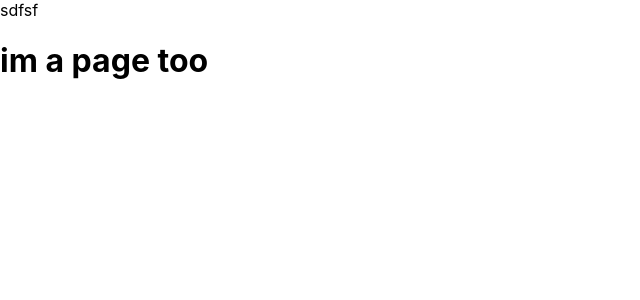
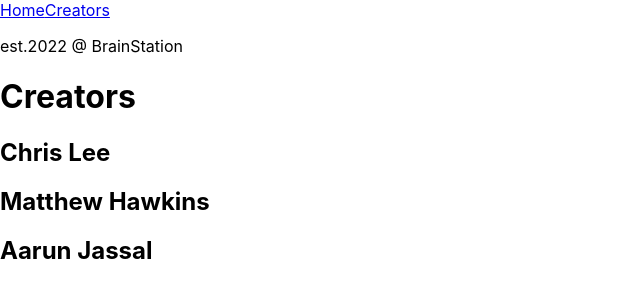
Before and after one commit to Matthew-Hawk/PairProgrammingFrontEnd, a React (Create React App) app: page /creaters in a window 1280 px wide. Shown: the top 300 px of the page, without its empty margins (0-640 px from the left). Built offline with nearby package versions, Linux system fonts and the light colour scheme.

Commit message:
Added all Html elements and Css pages

```diff
--- a/src/Components/Header/Header.js
+++ b/src/Components/Header/Header.js
@@ -1,9 +1,22 @@
 import "./Header.scss"
+
+import {Link} from 'react-router-dom'
 
 function Header (){
 
     return(
-        <>sdfsf</>
+        <>
+            <div className="header">
+                <image className="header__logo" src="#" alt="logo"/>
+                <nav>
+                    <Link to="/">Home</Link>
+                    <Link to="/creaters">Creators</Link>
+                </nav>
+                <div className="header__copy">
+                    <p className="header__copy-text"> est.2022 @ BrainStation</p>
+                </div>
+            </div>
+        </>
     )
 }
 export default Header
--- a/src/pages/CreatersPage/CreatersPage.js
+++ b/src/pages/CreatersPage/CreatersPage.js
@@ -1,6 +1,25 @@
+import './CreatersPage.scss'
+
 function CreatersPage() {
     return (
-        <h1>im a page too</h1>
+        <>
+        <div className='creators-page'>
+            <h1 className='creators-page__title'>Creators</h1>
+            <div className='creators-page__person'>
+                <image className='creators-page__image' src="#" />
+                <h2 className='creators-page__name'>Chris Lee</h2>
+            </div>
+            <div className='creators-page__person'>
+                <image className='creators-page__image' src="#" />
+                <h2 className='creators-page__name'>Matthew Hawkins</h2>
+            </div>
+            <div className='creators-page__person'>
+                <image className='creators-page__image' src="#" />
+                <h2 className='creators-page__name'>Aarun Jassal</h2>
+            </div>
+        </div>
+
+        </>
     )
 }
 
--- a/src/pages/HomePage/HomePage.js
+++ b/src/pages/HomePage/HomePage.js
@@ -9,7 +9,16 @@ function HomePage() {
     }
 
     return (
-        <button onClick={handleOnClick}>get images</button>
+        <>
+        <div className='home-page'>
+            <h1 className='home-page__title'>A1-Image</h1>
+            <h2 className='home-page__sub-text'> Click the button to generate some awesome AI art</h2>
+            <button onClick={handleOnClick} className="home-page__button">get images</button>
+            <div className=''>
+                //insert the generated photo here
+            </div>
+        </div>
+        </>
     )
 }
 
--- a/src/pages/NotFoundPage/NotFoundPage.js
+++ b/src/pages/NotFoundPage/NotFoundPage.js
@@ -1,3 +1,5 @@
+import "./NoteFoundPage.scss"
+
 function NotFoundPage() {
 
     return (
```
Also changed, not shown: src/pages/CreatersPage/CreatersPage.scss (added), src/pages/HomePage/HomePage.scss (added), src/pages/NotFoundPage/NoteFoundPage.scss (added).
